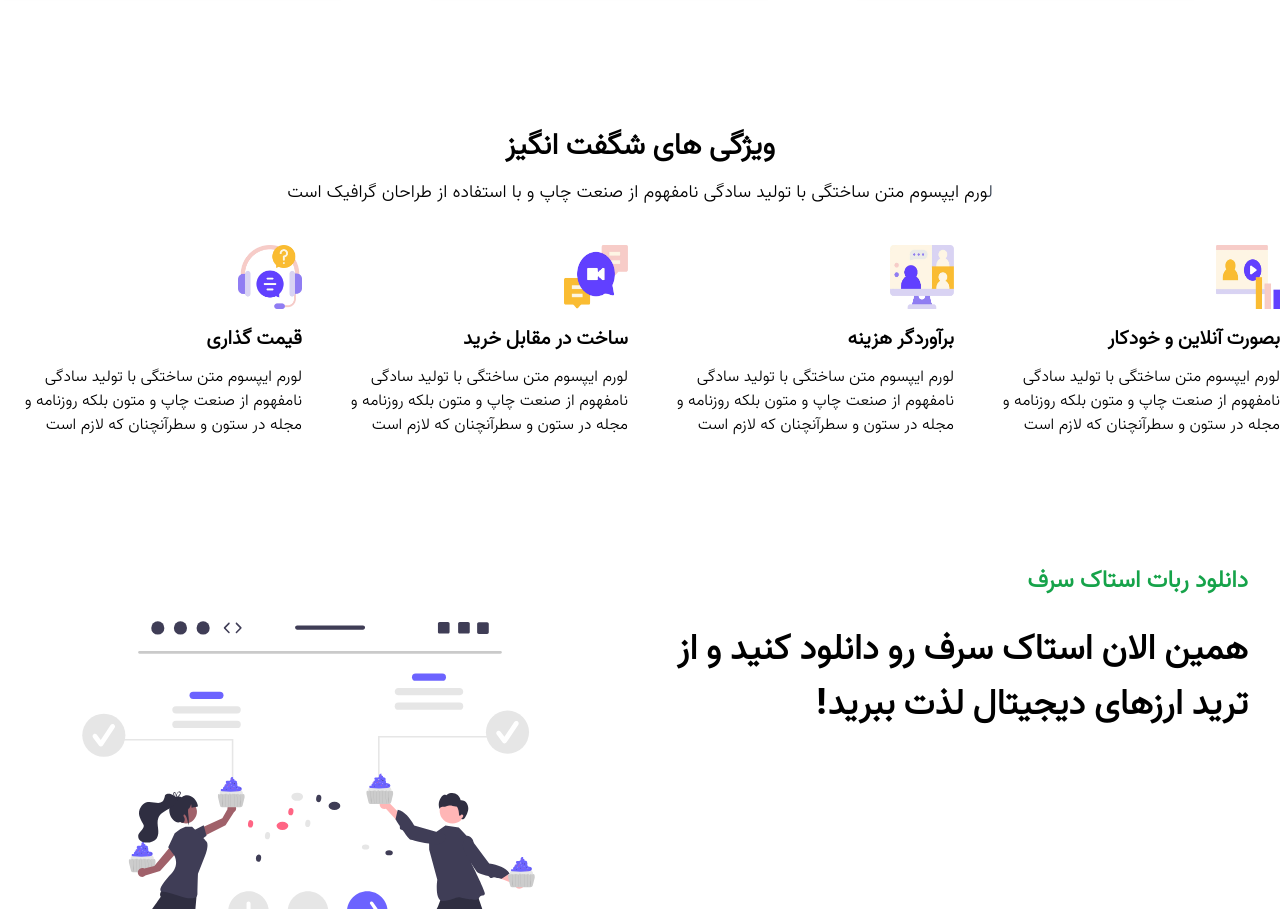
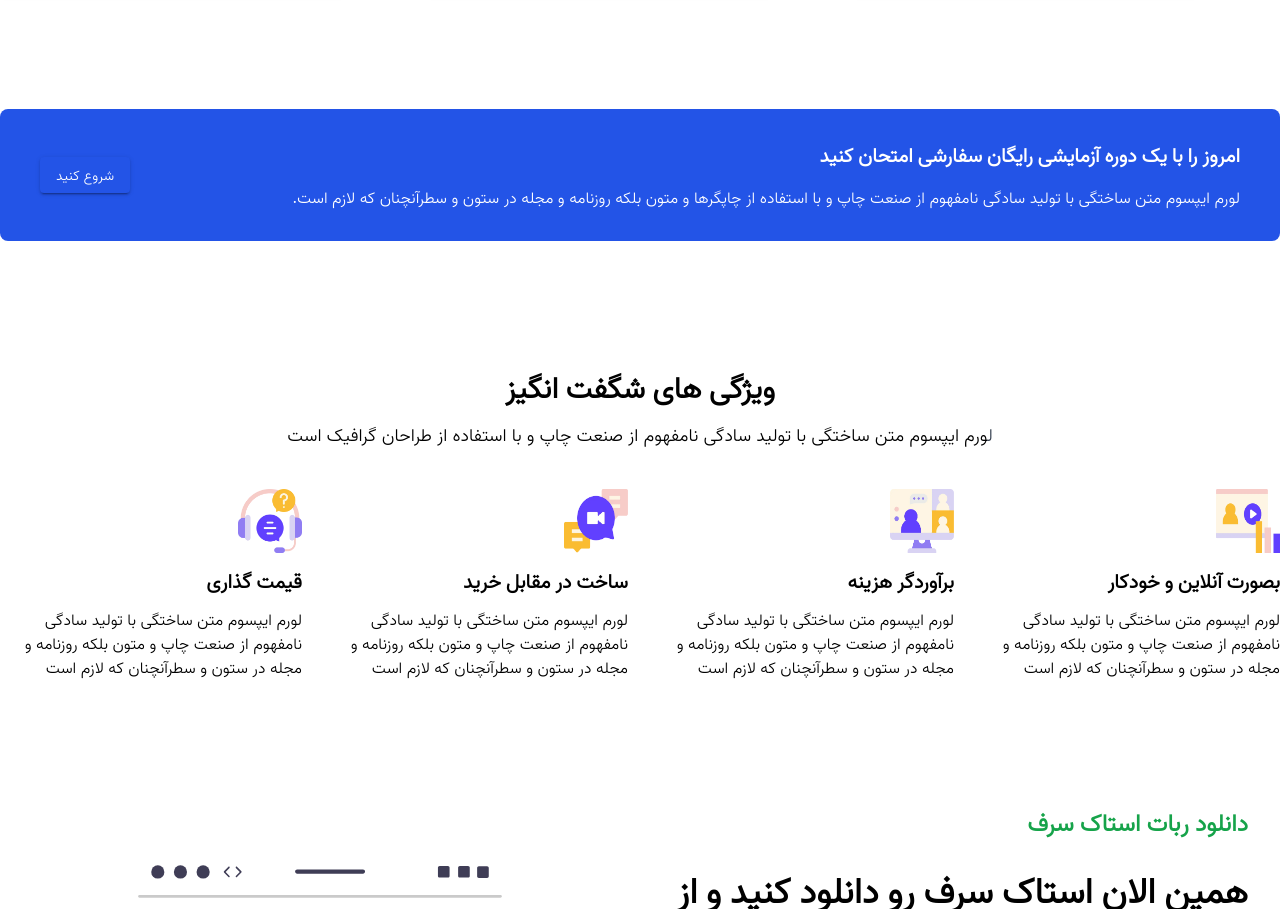
Before and after one commit to SecretKeeper/CamperCrypto, a Next.js app: page / in a window 1280 px wide. Shown: the part 2701-3610 px from the top of the page. Built offline with nearby package versions, Linux system fonts and the light colour scheme.

Commit message:
added callToAction section

```diff
--- a/pages/index.tsx
+++ b/pages/index.tsx
@@ -7,6 +7,7 @@ import SecondIntro from "@/components/home/secondIntro";
 import Pricing from "@/components/home/pricing";
 import DownloadSection from "@/components/home/download";
 import ServicesSection from "@/components/home/services";
+import CallToAction from "@/components/home/callToAction";
 
 const Home: NextPage = (): JSX.Element => {
 	return (
@@ -22,6 +23,14 @@ const Home: NextPage = (): JSX.Element => {
 			<FirstIntro />
 			<SecondIntro />
 			<Pricing />
+			<CallToAction
+				title="امروز را با یک دوره آزمایشی رایگان سفارشی امتحان کنید"
+				description="
+					لورم ایپسوم متن ساختگی با تولید سادگی نامفهوم از صنعت چاپ و با استفاده
+					از چاپگرها و متون بلکه روزنامه و مجله در ستون و سطرآنچنان که لازم است.
+				"
+				buttonName="شروع کنید"
+			/>
 			<ServicesSection />
 			<DownloadSection />
 		</div>
```
